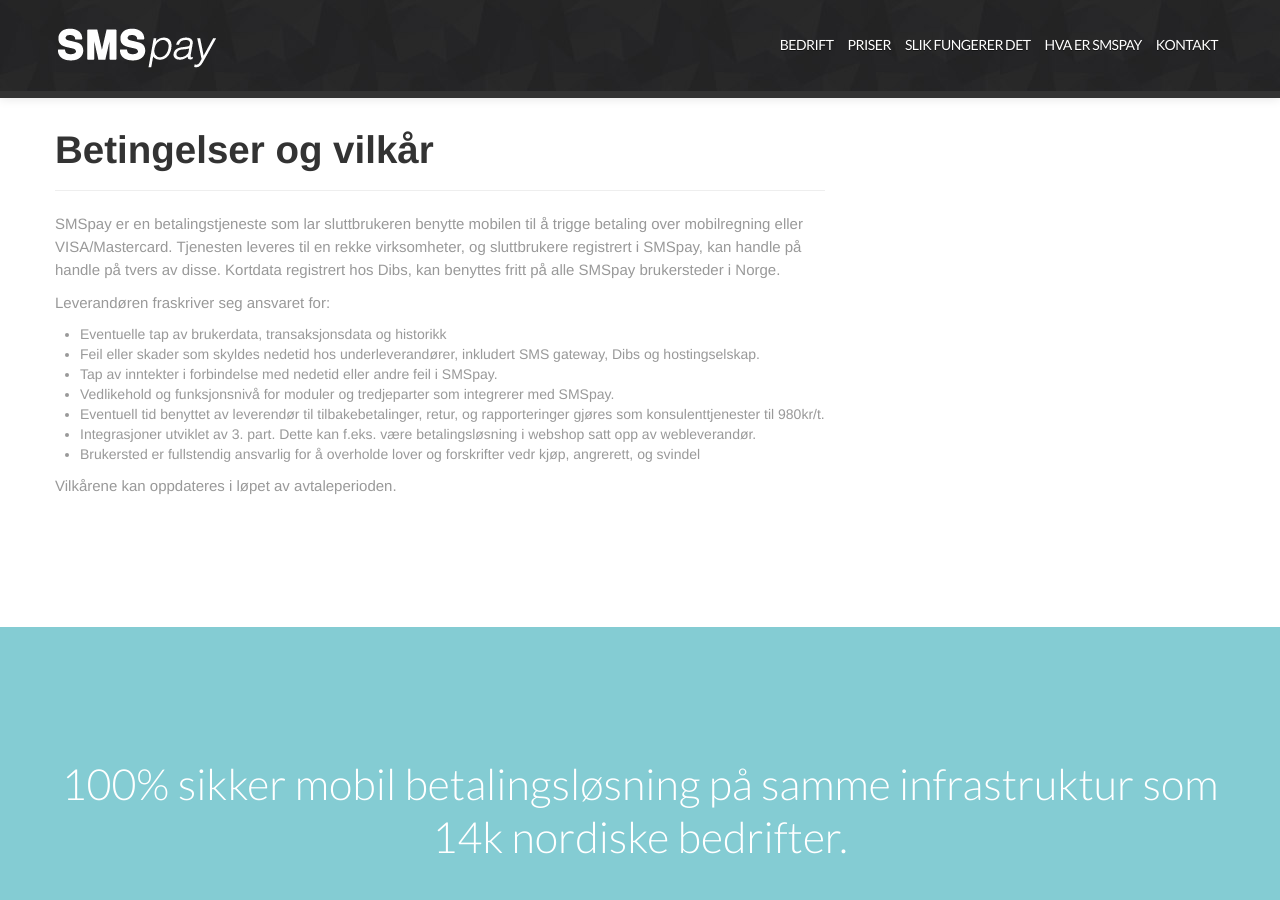
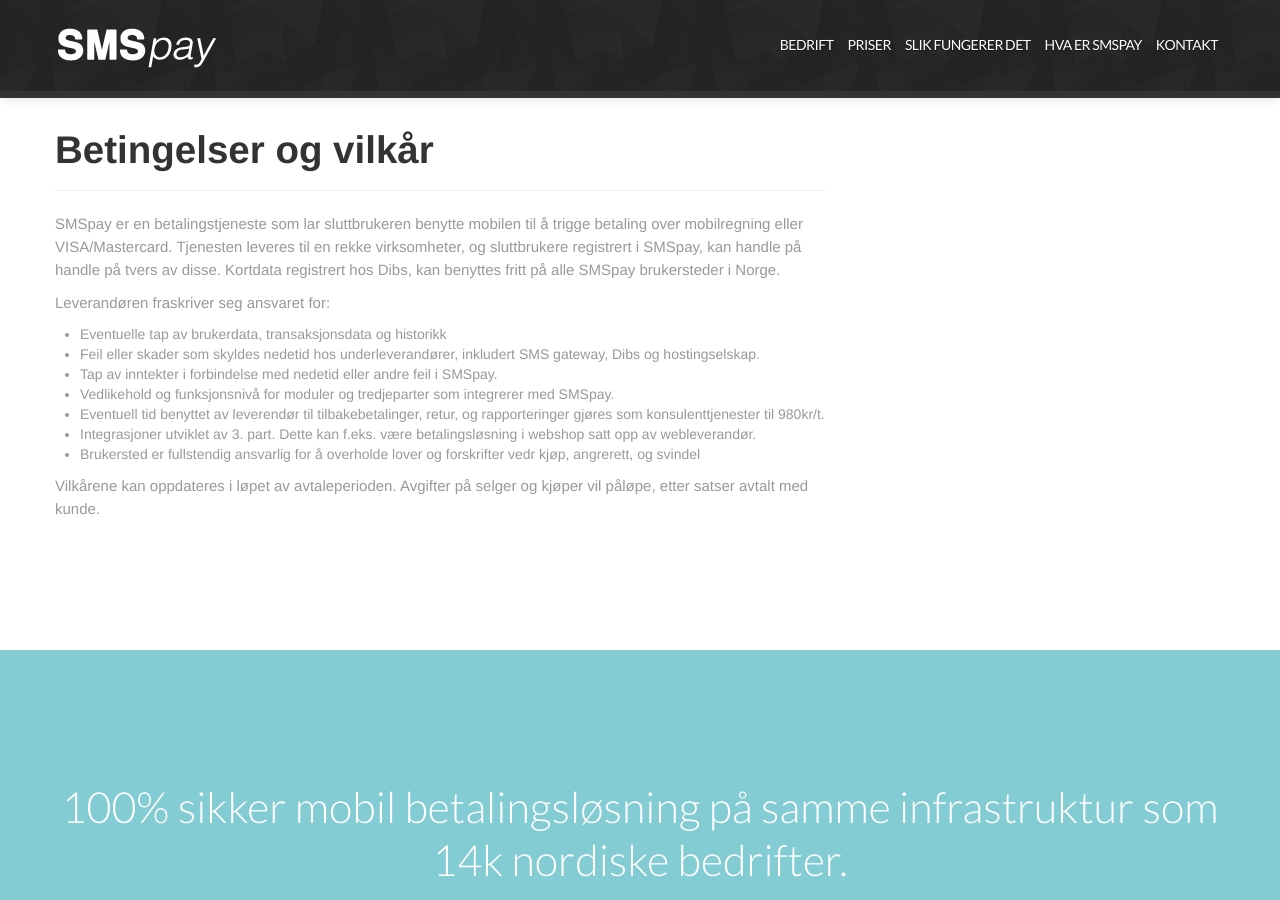
Before and after one commit to front/smspay.io, a Jekyll site: the page built from betingelser/index.html, in a window 1280 px wide and 900 px high. Built offline with Jekyll 4.4.1, drawn with Linux system fonts in a browser that asks for light colours; nearby versions of some CDN libraries.

Commit message:
TOS correction

```diff
--- a/betingelser/index.html
+++ b/betingelser/index.html
@@ -21,7 +21,7 @@
 						<li>Integrasjoner utviklet av 3. part. Dette kan f.eks. være betalingsløsning i webshop satt opp av webleverandør.</li>
 						<li>Brukersted er fullstendig ansvarlig for å overholde lover og forskrifter vedr kjøp, angrerett, og svindel</li>
           </ul>
-					<p>Vilkårene kan oppdateres i løpet av avtaleperioden.</p>
+					<p>Vilkårene kan oppdateres i løpet av avtaleperioden. Avgifter på selger og kjøper vil påløpe, etter satser avtalt med kunde.</p>
         </div>
         <div class="span4">
 
```
